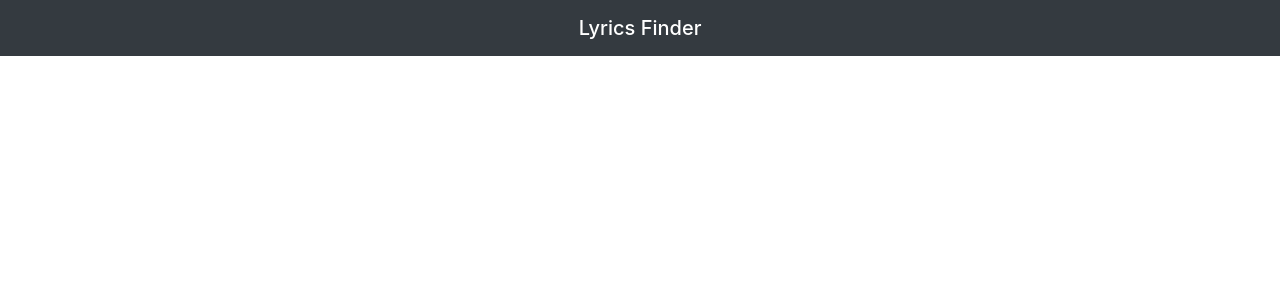
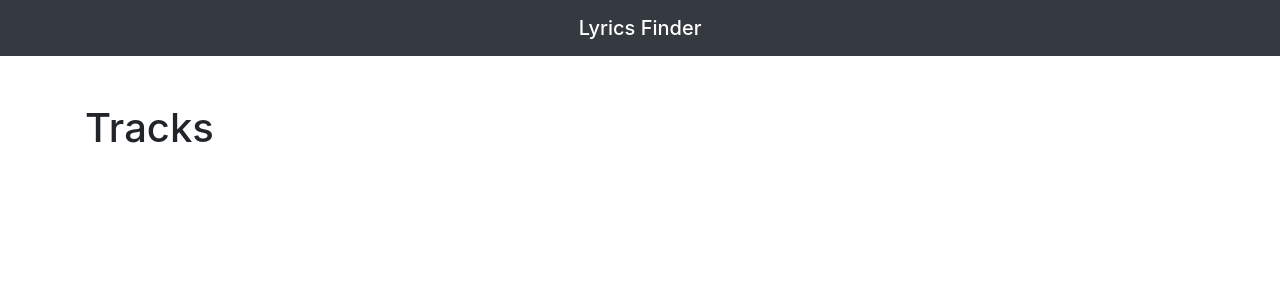
Before and after one commit to MuhammedAO/MusixMatch_Api, a React (Create React App) app in the folder react_lyrics_search/: page / in a window 1280 px wide. Shown: the top 300 px of the page. Built offline with nearby package versions, Linux system fonts and the light colour scheme.

Commit message:
Initial context

```diff
--- a/react_lyrics_search/src/App.js
+++ b/react_lyrics_search/src/App.js
@@ -1,12 +1,24 @@
-import React from 'react';
+import React,{Fragment} from 'react';
 import './App.css';
 import Navbar from './components/layout/Navbar';
+import Index from './components/layout/Index';
+import {BrowserRouter as Router, Route, Switch} from 'react-router-dom'
+
 
 function App() {
   return (
-    <div className="App">
+
+    <Router>
+     <Fragment>
      <Navbar/>
-    </div>
+     <div className="container">
+       <Switch>
+         <Route exact path="" component={Index}/>
+       </Switch>
+     </div>
+     </Fragment>
+    </Router>
+
   );
 }
 
--- /dev/null
+++ b/react_lyrics_search/src/components/layout/Index.js
@@ -0,0 +1,13 @@
+import React,{Fragment} from 'react'
+import Tracks from '../tracks/Tracks'
+
+
+function Index() {
+    return (
+      <Fragment>
+       <Tracks/>
+      </Fragment>
+    )
+}
+
+export default Index
--- /dev/null
+++ b/react_lyrics_search/src/components/tracks/Tracks.js
@@ -0,0 +1,17 @@
+import React, { Component } from 'react'
+import {Consumer} from '../../context'
+
+ class Tracks extends Component {
+  render() {
+    return (
+      <Consumer>
+        {value => {
+         console.log(value);
+         return <h1>Tracks</h1>
+        }}
+      </Consumer>
+    )
+  }
+}
+
+export default Tracks
--- /dev/null
+++ b/react_lyrics_search/src/context.js
@@ -0,0 +1,22 @@
+import React, { Component, createContext } from 'react'
+
+const Context = createContext();
+
+export class Provider extends Component {
+    state = {
+        track_list : [
+            {track: {track_name: 'abc'}},
+            {track: {track_name: '123'}}
+        ],
+        heading: 'Top 10 Tracks'
+    }
+    render() {
+        return (
+            <Context.Provider value={this.state}>
+              {this.props.children}
+            </Context.Provider>
+        )
+    }
+}
+
+export const Consumer = Context.Consumer
```
